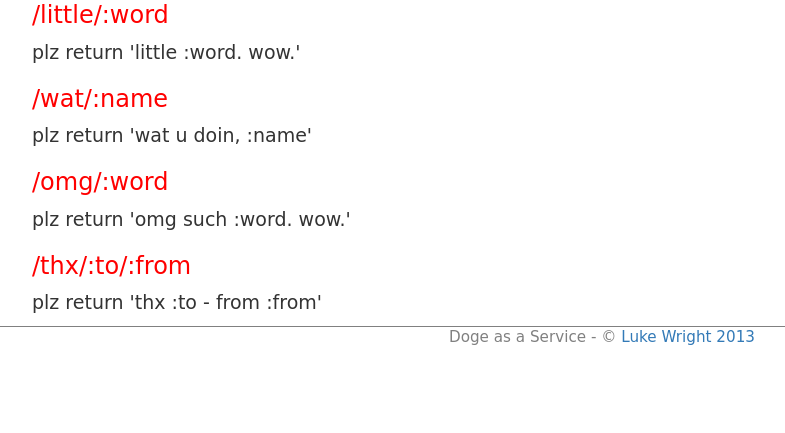
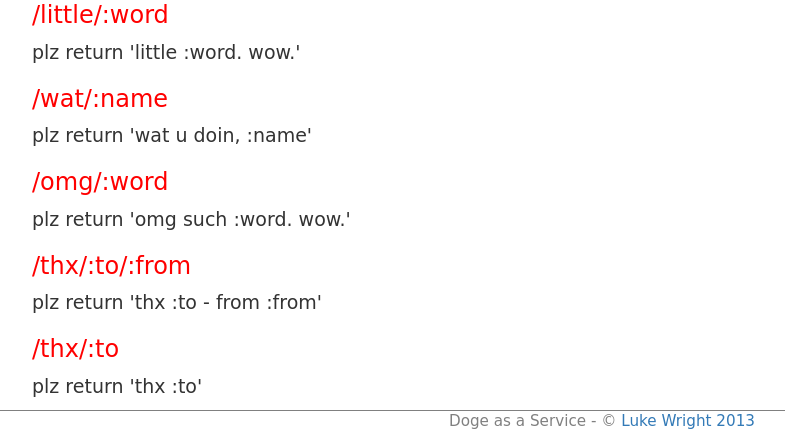
Before and after one commit to simplyluke/daas, a Flask app: page / in a window 1280 px wide. Shown: the part 1057-1490 px from the top of the page, without its empty margins (38-823 px from the left). Before the commit the page ends 1402 px from the top, so only its background shows below. Run offline with Flask 2, Linux system fonts and the light colour scheme; some libraries are stand-ins or nearby versions.

Commit message:
plz support anon

```diff
--- a/app.py
+++ b/app.py
@@ -123,6 +123,19 @@ def show_thx(to, sender):
   if request.method == 'GET':
     return content
 
+@app.route('/thx/<to>')
+@mimerender (
+  default = 'html',
+  html = render_html,
+  json = render_json,
+  txt = render_txt
+)
+def show_anon_thx(to):
+  main = 'thx %s' % to
+  content={'main': main}
+  if request.method == 'GET':
+    return content
+
 @app.route('/fuk/<to>/<sender>')
 @mimerender (
   default = 'html',
@@ -136,5 +149,18 @@ def show_fuk(to, sender):
   if request.method == 'GET':
     return content
 
+@app.route('/fuk/<to>')
+@mimerender (
+  default = 'html',
+  html = render_html,
+  json = render_json,
+  txt = render_txt
+)
+def show_anon_fuk(to):
+  main = 'fuk u %s' % to
+  content = {'main': main}
+  if request.method == 'GET':
+    return content
+
 if __name__ == '__main__':
   app.run(debug=True)
--- a/templates/index.html
+++ b/templates/index.html
@@ -31,6 +31,8 @@
   <p>plz return 'omg such :word. wow.'</p>
   <h3>/thx/:to/:from</h3>
   <p>plz return 'thx :to - from :from'</p>
+  <h3>/thx/:to</h3>
+  <p>plz return 'thx :to'</p>
 </div>
 <footer>
 Doge as a Service - &copy; <a href="http://simplyluke.com/" target="_blank">Luke Wright 2013</a>
```
Also changed, not shown: app-tests.py (+8 -0 lines).
